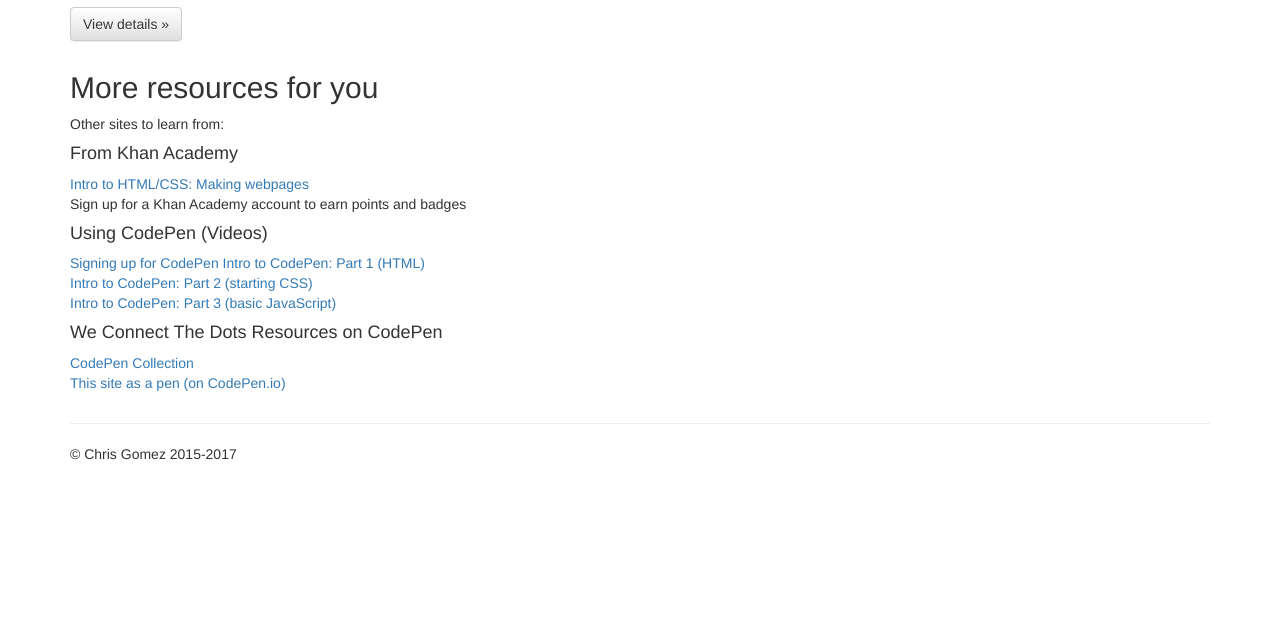
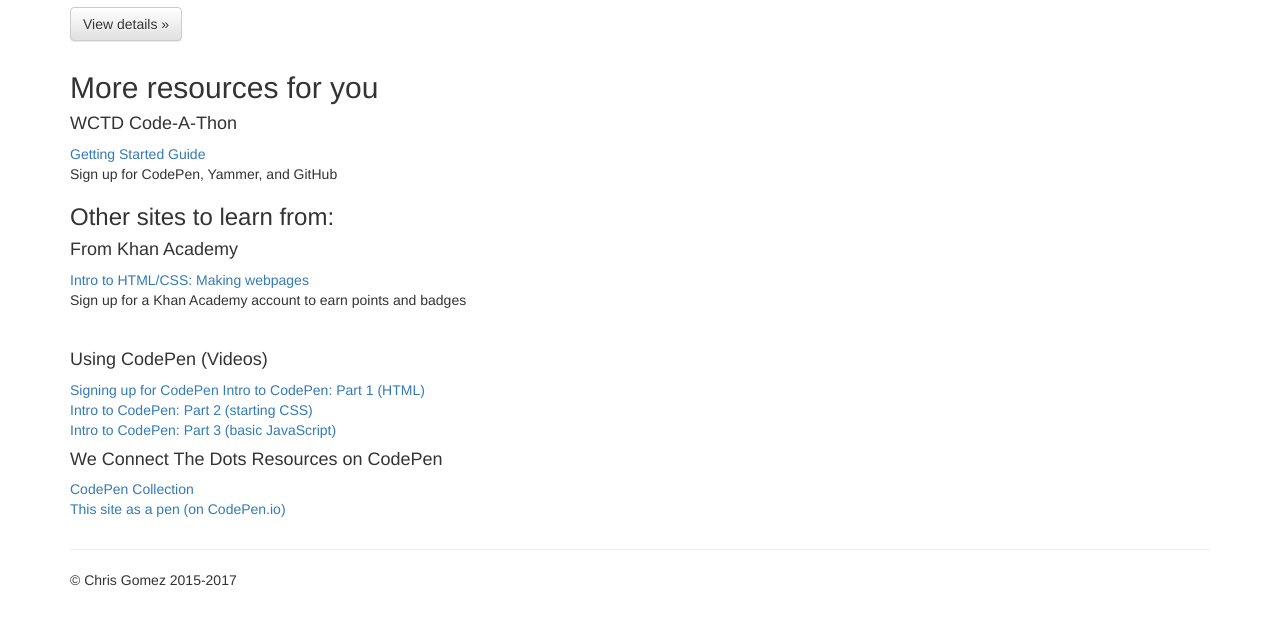
Before and after one commit to SpaceShot/wctd, a plain HTML site: page index.html in a window 1280 px wide. Shown: the part 727-1347 px from the top of the page. Before the commit the page ends 1221 px from the top, so only its background shows below. Drawn offline with Linux system fonts and the light colour scheme.

Commit message:
Added link to account guide

```diff
--- a/css/main.css
+++ b/css/main.css
@@ -1,7 +1,7 @@
 .jumbotron
 {
     background: url(../img/rainforest-waterfall.jpg);
-    background-color: lime;
+    background-color: gray;
     color: whitesmoke;
     text-shadow: 1px 1px 1px darkslategray;
 }
--- a/index.html
+++ b/index.html
@@ -82,10 +82,13 @@
     <div class="row">
       <div class="col-md-8">
         <h2>More resources for you</h2>
-        <p>Other sites to learn from:</p>
+        <h4>WCTD Code-A-Thon</h4>
+        <p><a href="files/wctd_account_guide.pdf">Getting Started Guide</a><br>
+        Sign up for CodePen, Yammer, and GitHub
+        <h3>Other sites to learn from:</h3>
         <h4>From Khan Academy</h4>
         <p><a href="https://www.khanacademy.org/computing/computer-programming/html-css">Intro to HTML/CSS: Making webpages</a><br>
-        Sign up for a Khan Academy account to earn points and badges</p>
+        Sign up for a Khan Academy account to earn points and badges</p><br>
         <p>
           <h4>Using CodePen (Videos)</h4>
           <a href="https://www.youtube.com/watch?v=aRYKzcQSGDQ&list=PLykHO9jIZ9xf77vXbRIjhSqDKoqOKkC-M&index=1">Signing up for CodePen</a>
```
Also changed, not shown: 1 other file.
